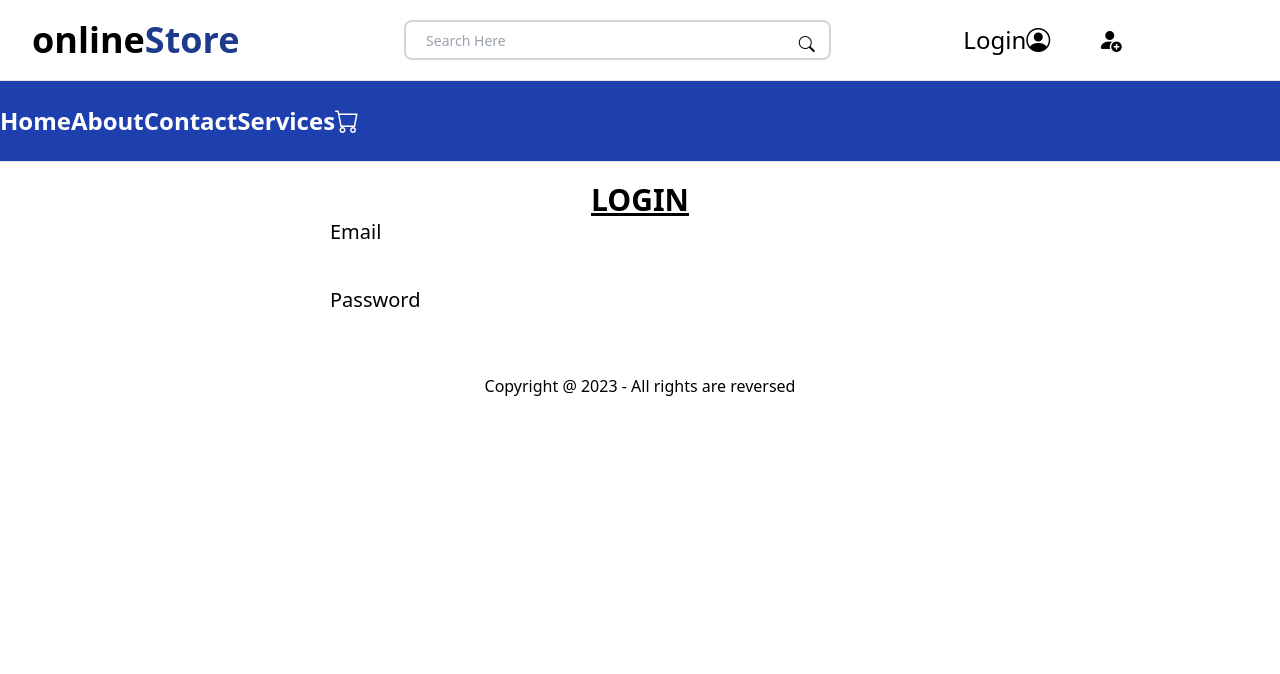
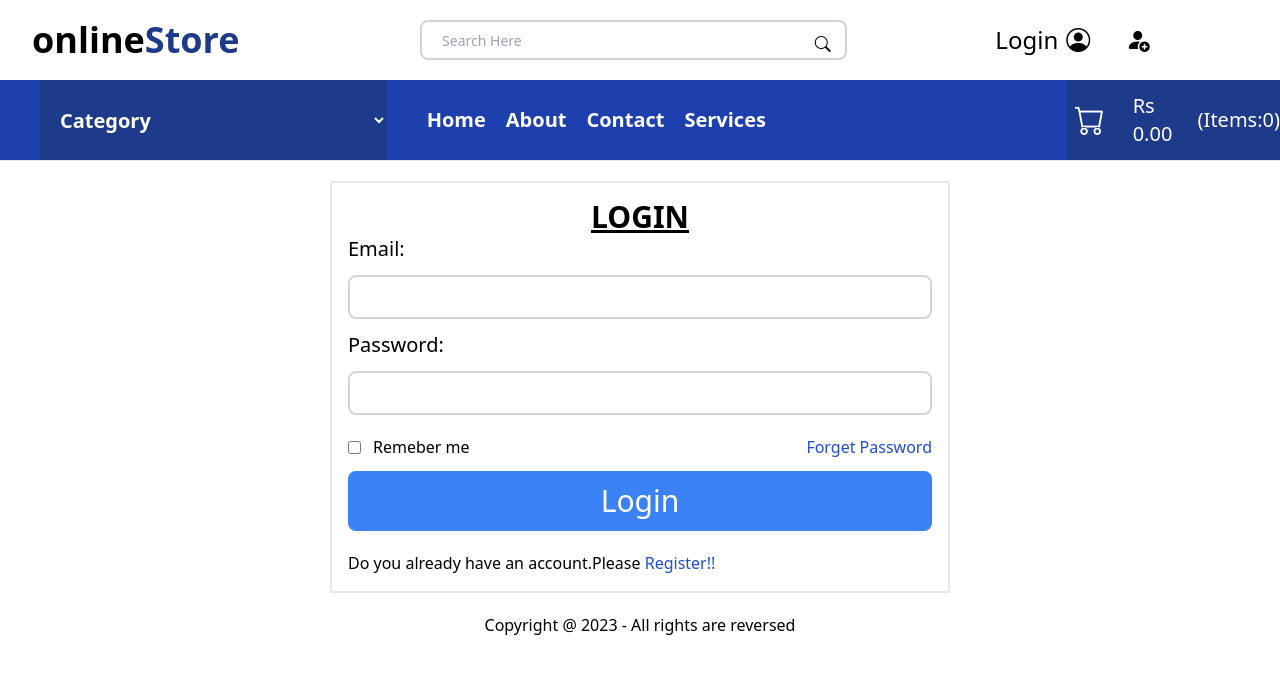
Before and after one commit to Rakshya-Panday/MERN, a React (Vite) app in the folder React/: page /login in a window 1280 px wide. Shown: the top 674 px of the page. Built offline with nearby package versions, Linux system fonts and the light colour scheme.

Commit message:
Add login and register page

```diff
--- a/React/src/Components/Layout/Header.jsx
+++ b/React/src/Components/Layout/Header.jsx
@@ -5,8 +5,9 @@ const Header = () => {
   return (
     <>
       <div className="flex justify-evenly  h-20 items-center">
-        <h2 className="font-semibold text-4xl px-8">online<span className="text-blue-900">Store</span></h2>
-
+        <h2 className="font-semibold text-4xl px-8">
+          online<span className="text-blue-900">Store</span>
+        </h2>
 
         <div class="w-full md:w-1/3 mx-auto  items-center ">
           <div class="relative">
@@ -21,15 +22,31 @@ const Header = () => {
           </div>
         </div>
 
-        <div className="grid grid-cols-3 gap-x-4  pr-6 text-2xl ">
-          <button>Login<Link to = './login'><i class="bi bi-person-circle "></i></Link></button>
-          <button><Link to = './register'><i class="bi bi-person-fill-add "></i></Link></button>
-
+        <div className="grid grid-cols-3   text-2xl ">
+          <button className="flex gap-2">
+            <p>Login</p>
+            <Link to="./login">
+              <i class="bi bi-person-circle"></i>
+            </Link>
+          </button>
+          <button>
+            <Link to="./register">
+              <i class="bi bi-person-fill-add "></i>
+            </Link>
+          </button>
         </div>
       </div>
-      <hr />
-      <div className="list-none flex justify-start bg-blue-800 text-white w-full h-20 items-center text-2xl font-bold ">
 
+      <div className="bg-blue-800  flex justify-evenly">
+        <div className="w-1/3 px-10  " >
+          <select className="bg-blue-900  w-full h-full text-white px-4 py-2 text-xl hover:bg-blue-800 font-bold outline-none">
+            <option value="category">Category</option>
+            <option value="electronics">Electronics</option>
+            <option value="fashion">Fashion</option>
+            <option value="health">Health</option>
+          </select>
+        </div>
+        <div className="list-none flex gap-5 justify-start w-1/2 text-white  h-20 items-center text-xl font-bold ">
           <li className="hover:text-white">
             <Link to="./">Home</Link>
           </li>
@@ -42,9 +59,12 @@ const Header = () => {
           <li className="hover:text-white">
             <Link to="/services">Services</Link>
           </li>
-        <button>
-            <i class="bi bi-cart "></i>
-          </button>
+        </div>
+       <div className=" bg-blue-900 w-1/6  flex items-center gap-5 text-white text-xl">
+       <button><i class="bi bi-cart text-3xl px-2"></i></button>
+       <p>Rs 0.00</p>
+       <p>(Items:0)</p>
+       </div>
       </div>
       <hr />
     </>
--- a/React/src/Pages/Home.jsx
+++ b/React/src/Pages/Home.jsx
@@ -1,11 +1,12 @@
 import React from "react";
 import { Carousel } from "flowbite-react";
+import img from '../assets/images/fashion.jpg'
 
 const Home = () => {
   return (
     <>
-      <div className="h-screen sm:h-72 xl:h-80 2xl:h-96">
-        <Carousel className="">
+   <div  className = "flex"style={{ height: '75vh' }}>
+        <Carousel>
           <img
             className=""
             src="https://images.unsplash.com/photo-1704559920243-ef2b536da968?q=80&w=1887&auto=format&fit=crop&ixlib=rb-4.0.3&ixid=M3wxMjA3fDB8MHxwaG90by1wYWdlfHx8fGVufDB8fHx8fA%3D%3D"
@@ -19,8 +20,8 @@ const Home = () => {
             src="https://flowbite.com/docs/images/carousel/carousel-3.svg"
             alt="..."
           />
-          <img
-            src="https://flowbite.com/docs/images/carousel/carousel-4.svg"
+          <img className="max-h-auto max-w-auto overflow-hidden"
+            src={img}
             alt="..."
           />
           <img
--- a/React/src/Pages/Login.jsx
+++ b/React/src/Pages/Login.jsx
@@ -1,16 +1,28 @@
 import React from 'react'
+import { Link } from 'react-router-dom'
 
 const Login = () => {
   return (
     <>
-    <div className="w-full p-5">
+    <div className=" p-5 w  ">
 
-      <form className='w-full md:w-3/4 lg:w-1/2 #b2bec3p-10 m-auto '>
+      <form className='w-full md:w-3/4 lg:w-1/2 #b2bec3p-10 m-auto border-2 p-4 '>
       <h1 className='text-center text-3xl font-bold underline uppercase'>Login</h1>
-         <label htmlFor="email" className='text-xl'>Email</label>
-         <input type="text" id='email' className='w-full outline-none px-4 py-2 rounded-md' />
-         <label htmlFor="password" className='text-xl '>Password</label>
-         <input type="text" id='password' className='w-full outline-none px-4 py-2 rounded-md' />
+         <label htmlFor="email" className='text-xl'>Email:</label>
+         <input type="text" id='email' className='w-full border-2 border-gray-300 px-4 py-2 rounded-lg mt-3 mb-3 focus:outline-none' />
+         <label htmlFor="password" className='text-xl  '>Password:</label>
+         <input type="password" id='password'className='w-full border-2 border-gray-300 px-4 py-2 rounded-lg mt-3 mb-3 focus:outline-none'  />
+         <div className='flex justify-between mt-2'>
+          <div className='flex gap-3   text-md  text-md items-center'>
+          <input type="checkbox"  />
+          <p>Remeber me</p>
+          </div>
+
+          <Link className='text-blue-700 hover:text-blue-500'>Forget Password</Link>
+          </div>
+         <button className='text-3xl bg-blue-500 w-full h-15 mt-3 hover:bg-blue-600 rounded-lg text-white p-3'>Login</button>
+
+          <p className='text- md mt-5 '>Do you already have an account.Please <Link to = './register' className='text-blue-700  hover:text-blue-500' >Register!!</Link></p>
       </form>
     </div>
     </>
--- a/React/src/Pages/Register.jsx
+++ b/React/src/Pages/Register.jsx
@@ -1,8 +1,35 @@
 import React from 'react'
-
+import { Link } from 'react-router-dom'
 const Register = () => {
   return (
-    <div>Register</div>
+    <div className=" p-5 w  ">
+
+    <form className='w-full md:w-3/4 lg:w-1/2 #b2bec3p-10 m-auto border-2 p-4 '>
+    <h1 className='text-center text-3xl font-bold underline uppercase'>Register</h1>
+
+    {/* <div >
+       <label htmlFor="firstName">FirstName</label>
+       <input type="text" id='firstName' className='w=full border-2 border-gray-300 ' />
+       <label htmlFor="lastName">LastName</label>
+       <input type="text"  id="lastName" className='w-1/2 border-2 border-gray-300 ' />
+    </div> */}
+       <label htmlFor="email" className='text-xl'>Email:</label>
+       <input type="text" id='email' className='w-full border-2 border-gray-300 px-4 py-2 rounded-lg mt-3 mb-3 focus:outline-none' />
+       <label htmlFor="password" className='text-xl  '>Password:</label>
+       <input type="password" id='password'className='w-full border-2 border-gray-300 px-4 py-2 rounded-lg mt-3 mb-3 focus:outline-none'  />
+       <div className='flex justify-between mt-2'>
+        <div className='flex gap-3   text-md  text-md items-center'>
+        <input type="checkbox"  />
+        <p>I accept all the terms and condition</p>
+        </div>
+
+        <Link className='text-blue-700 hover:text-blue-500'>Forget Password</Link>
+        </div>
+       <button className='text-3xl bg-blue-500 w-full h-15 mt-3 hover:bg-blue-600 rounded-lg text-white p-3'>Register</button>
+
+        <p className='text- md mt-5 item-center'>Do you already have an account.Please <Link to = "/login" className='text-blue-700 hover:text-blue-500'>Login!!</Link></p>
+    </form>
+  </div>
   )
 }
 
```
Also changed, not shown: 1 other file (tests, documents, lock files or other folders). Lines whose indentation alone changed are shown as unchanged.
